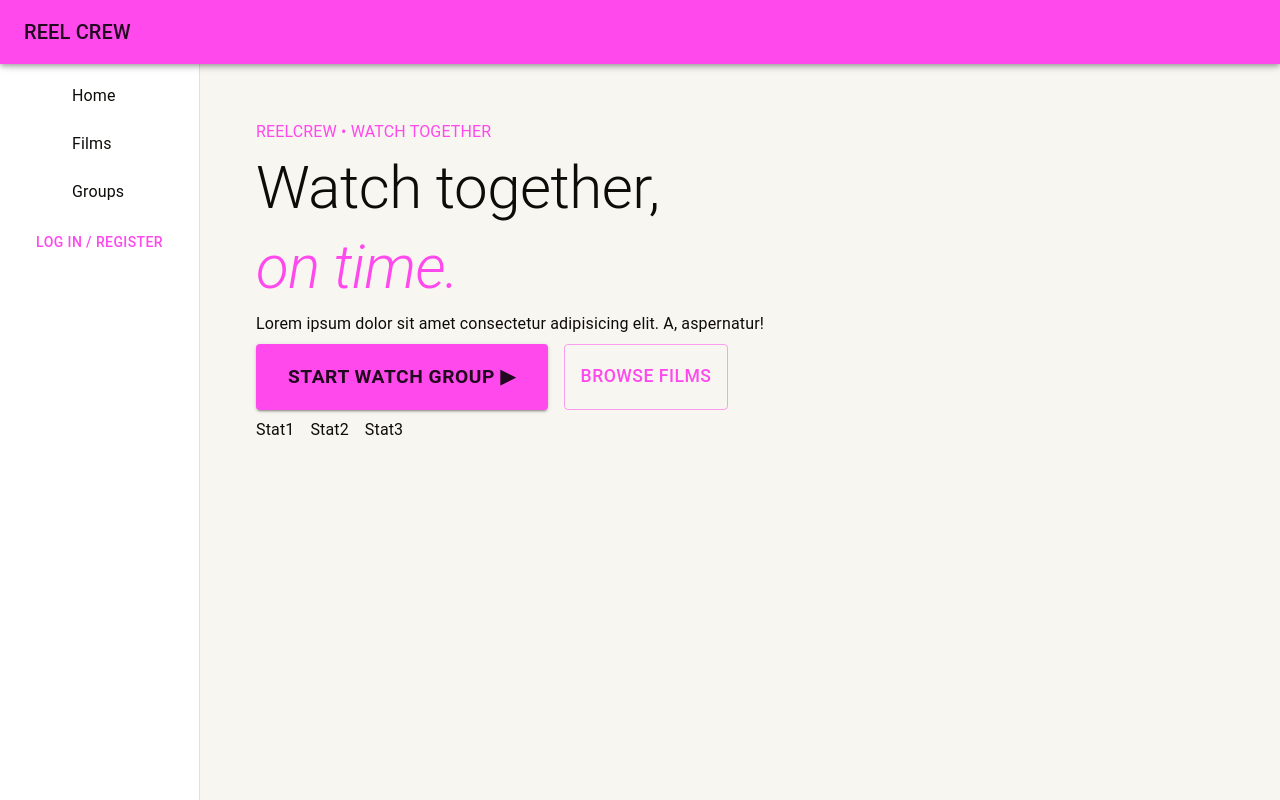
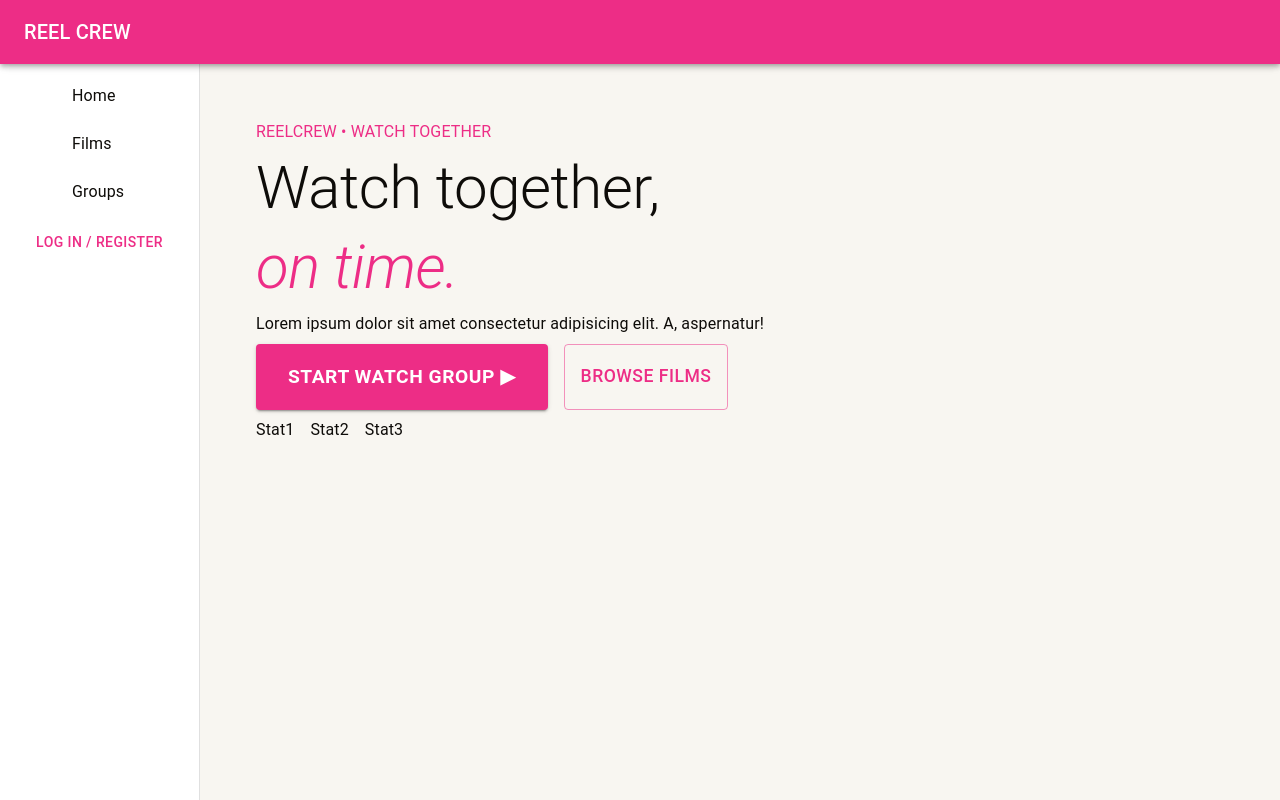
Before and after one commit to liamack85/reelcrew-frontend, a React (Vite) app: page / in a window 1280 px wide. Built offline with nearby package versions, Linux system fonts and the light colour scheme; no server answers; some icons are missing.

Commit message:
new logo, update primary color

```diff
--- a/src/theme.jsx
+++ b/src/theme.jsx
@@ -6,7 +6,7 @@ const ThemeModeContext = createContext({ toggleMode: () => {} });
 
 // Design tokens
 const colors = {
-  pink: "#ff49ed",
+  pink: "#ED2D86",
   teal: "#1D9E75",
   coral: "#D85A30",
   dark: "#0E0C09",
```
Also changed, not shown: src/images/rc_logo.svg (added).
